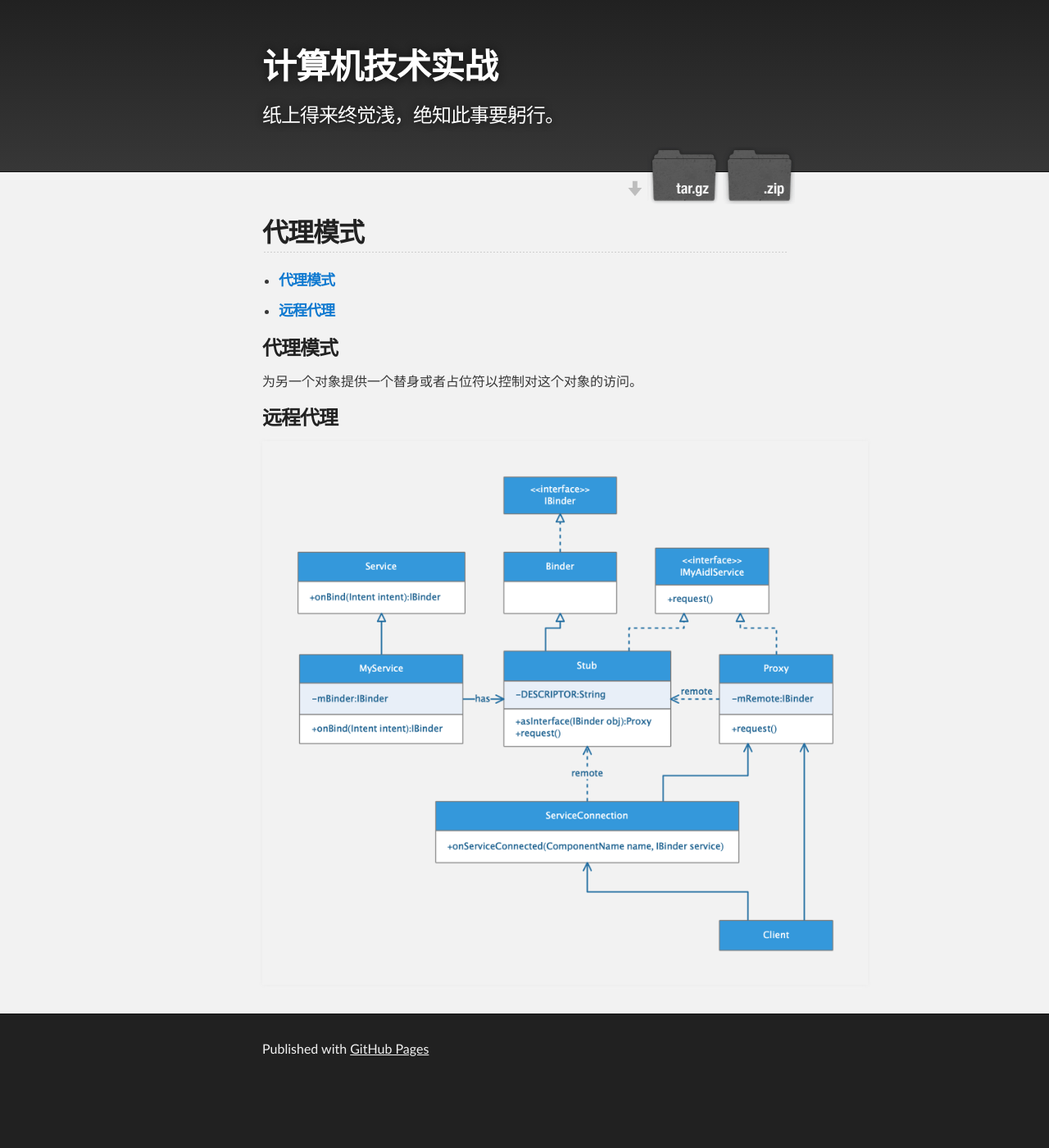
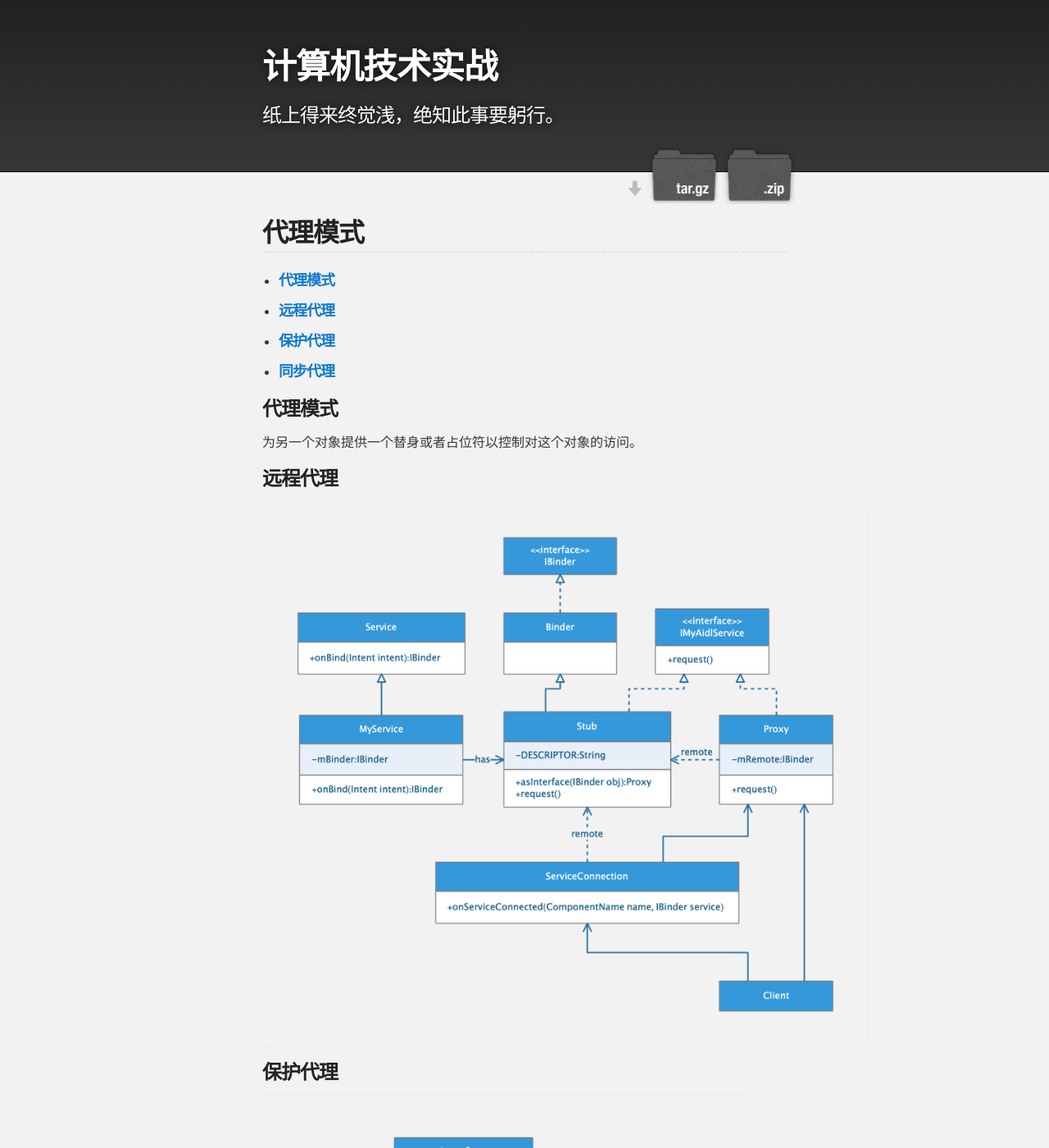
Before and after one commit to mwping/mwping.github.io, a Jekyll site: the page built from develop/proxy.md, in a window 1280 px wide and 1400 px high. Shown: the whole window at 82% size. Built offline with Jekyll 4.4.1, drawn with Linux system fonts in a browser that asks for light colours; our own code applies the rules of GitHub Pages for plain Markdown files.

Commit message:
add 保护代理 & 同步代理

```diff
--- a/develop/proxy.md
+++ b/develop/proxy.md
@@ -3,6 +3,10 @@
 * ##### [代理模式](#1)
 
 * ##### [远程代理](#2)
+
+* ##### [保护代理](#3)
+
+* ##### [同步代理](#4)
 
 <h3 id="1">代理模式</h3>
 
@@ -11,3 +15,11 @@
 <h3 id="2">远程代理</h3>
 
 <img src="../assets/images/edraw/uml_aidl.png" width="850">
+
+<h3 id="3">保护代理</h3>
+
+<img src="../assets/images/edraw/uml_protect_proxy.png" width="590">
+
+<h3 id="4">同步代理</h3>
+
+<img src="../assets/images/edraw/uml_sync_proxy.png" width="600">
```
Also changed, not shown: assets/images/edraw/uml_protect_proxy.png (added), assets/images/edraw/uml_sync_proxy.png (added).
